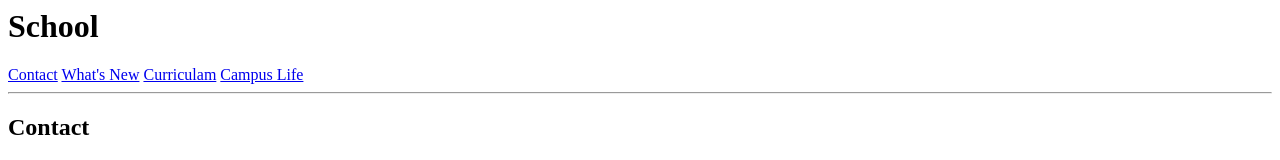
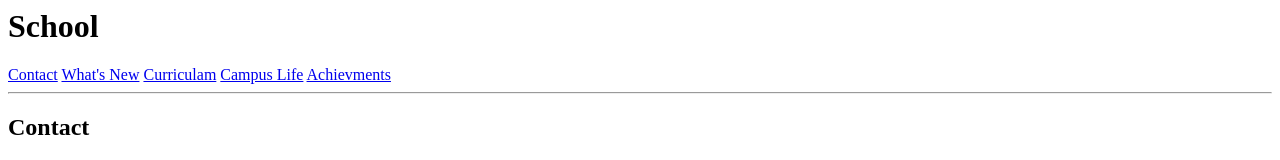
Before and after one commit to sachinkur/sachin-school2, a plain HTML site: page index.html in a window 1280 px wide. Shown: the top 160 px of the page. Drawn offline with Linux system fonts and the light colour scheme.

Commit message:
Update index.html

```diff
--- a/index.html
+++ b/index.html
@@ -8,6 +8,7 @@
             <a href="#whatnew"> What's New</a>
             <a href="#curriculam"> Curriculam</a>
             <a href="#Campus Life"> Campus Life</a>
+            <a href="#Achievments"> Achievments</a>
         </span>
     <h>       </h>
     <hr>
```
